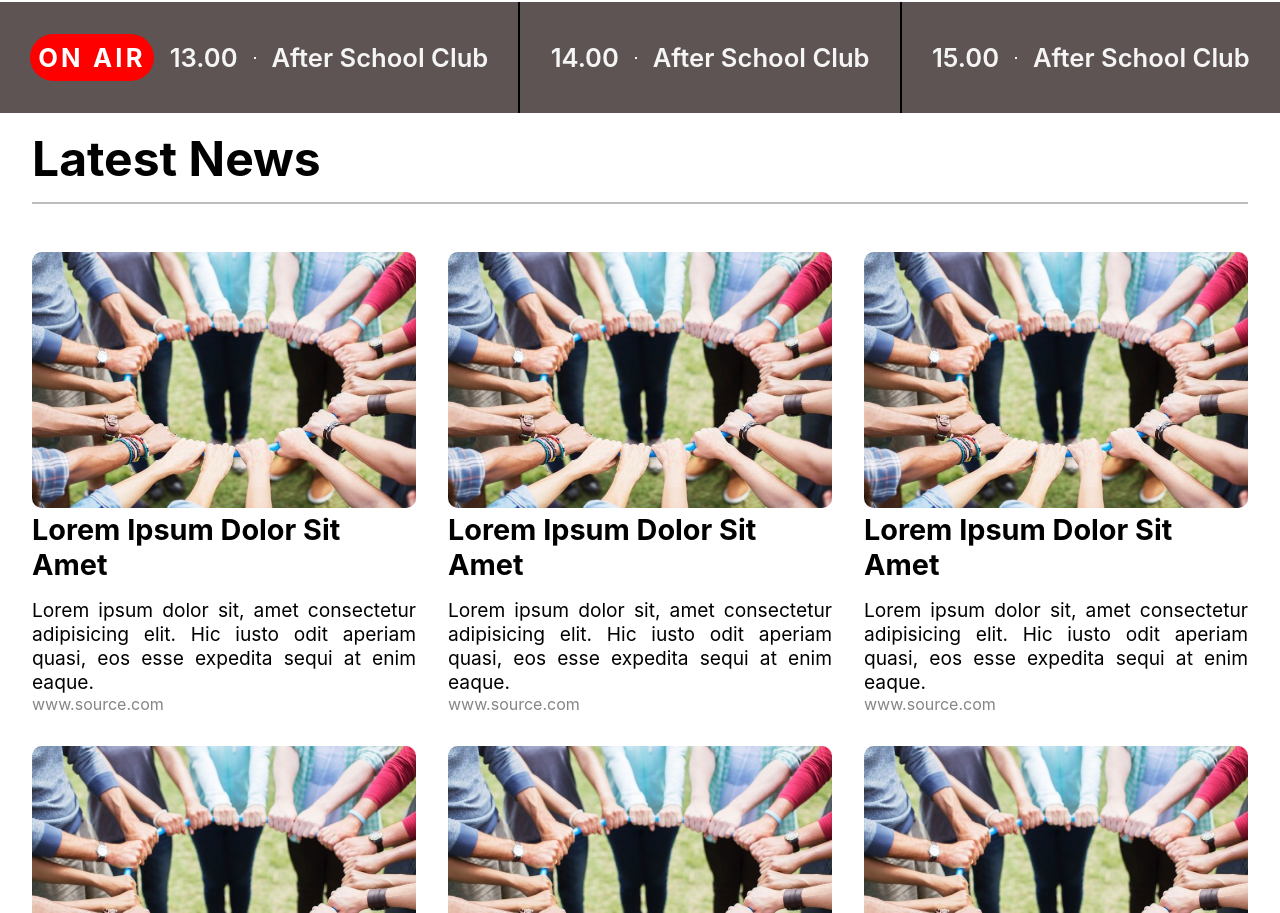
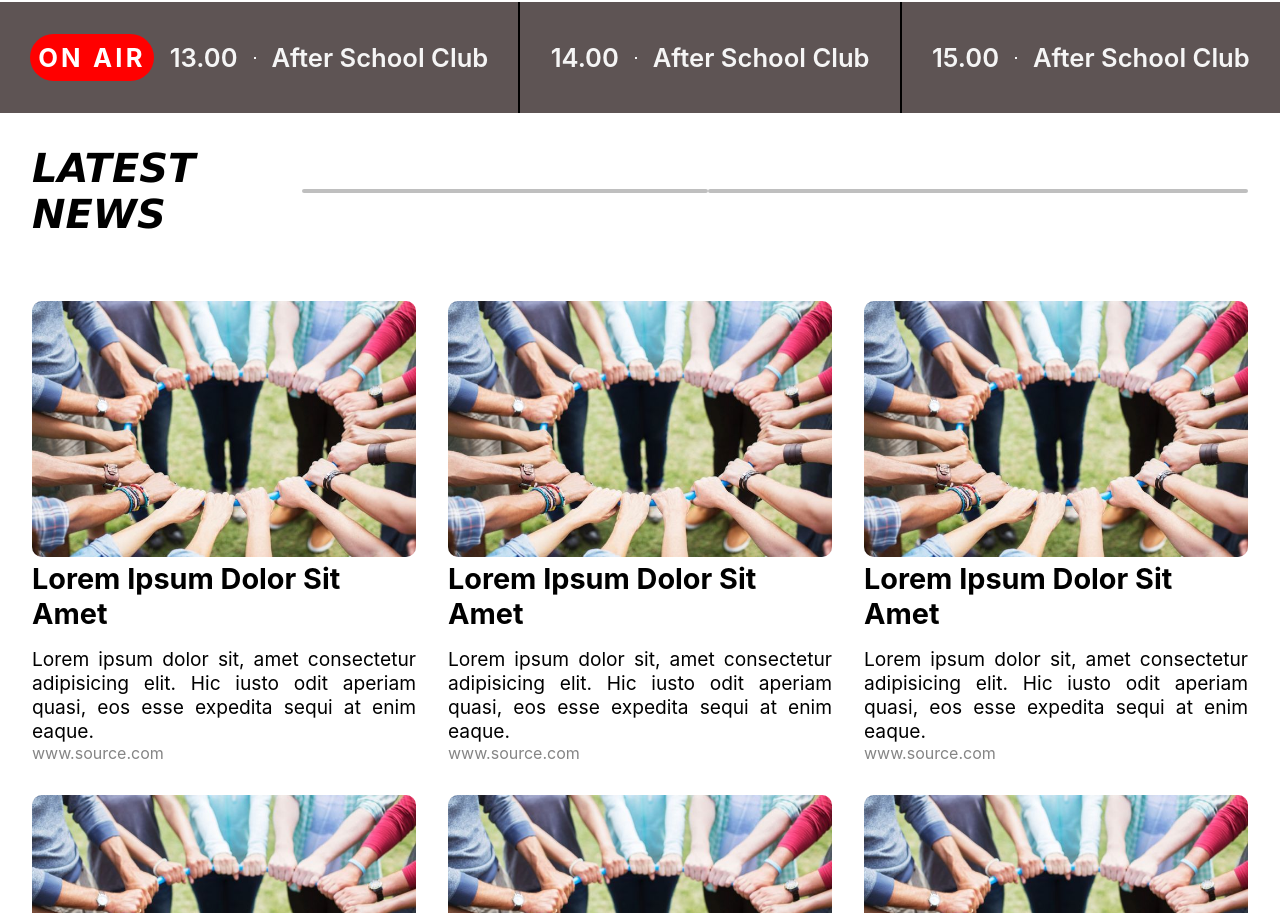
Before and after one commit to gilbertliem/koreannews, a React (Create React App) app: page / in a window 1280 px wide. Shown: the part 946-1859 px from the top of the page. Built offline with nearby package versions, Linux system fonts and the light colour scheme.

Commit message:
edit latest component

```diff
--- a/src/Components/Latest/Latest.jsx
+++ b/src/Components/Latest/Latest.jsx
@@ -10,6 +10,7 @@ function Latest() {
       <div>
         <div className={styles.latest}>
           <div className={styles.head}>latest news</div>
+          <div className={styles.line}></div>
           <div className={styles.line}></div>
         </div>
         <div className={styles.cont}>
--- a/src/Components/Latest/Latest.module.scss
+++ b/src/Components/Latest/Latest.module.scss
@@ -1,22 +1,23 @@
 .latest {
-  font-size: 3rem;
+  font-size: 2.5rem;
   font-weight: 700;
   text-transform: capitalize;
-  padding: 1rem 2rem;
+  display: grid;
+  grid-template-columns: 1fr 1.5fr 2fr;
+  text-transform: uppercase;
+  font-family: Verdana, Geneva, Tahoma, sans-serif;
+  font-style: italic;
+  align-items: center;
+  text-align: left;
+  padding: 2rem;
   .head {
     width: auto;
     background-color: #ffffff;
-    // border: 1px solid black;
-    // padding: 1rem;
-    // max-width: 40%;
   }
   .line {
-    // position: relative;
-    // top: -3rem;
-    // z-index: 1;
-    height: 1rem;
-    border-bottom: 2px solid rgba(0, 0, 0, 0.26);
-    // background-color: rgba(0, 0, 0, 0.26);
+    border-radius: 25px;
+    height: 0.2rem;
+    background-color: rgba(0, 0, 0, 0.25);
   }
 }
 
```
Also changed, not shown: 1 other file (tests, documents, lock files or other folders).
